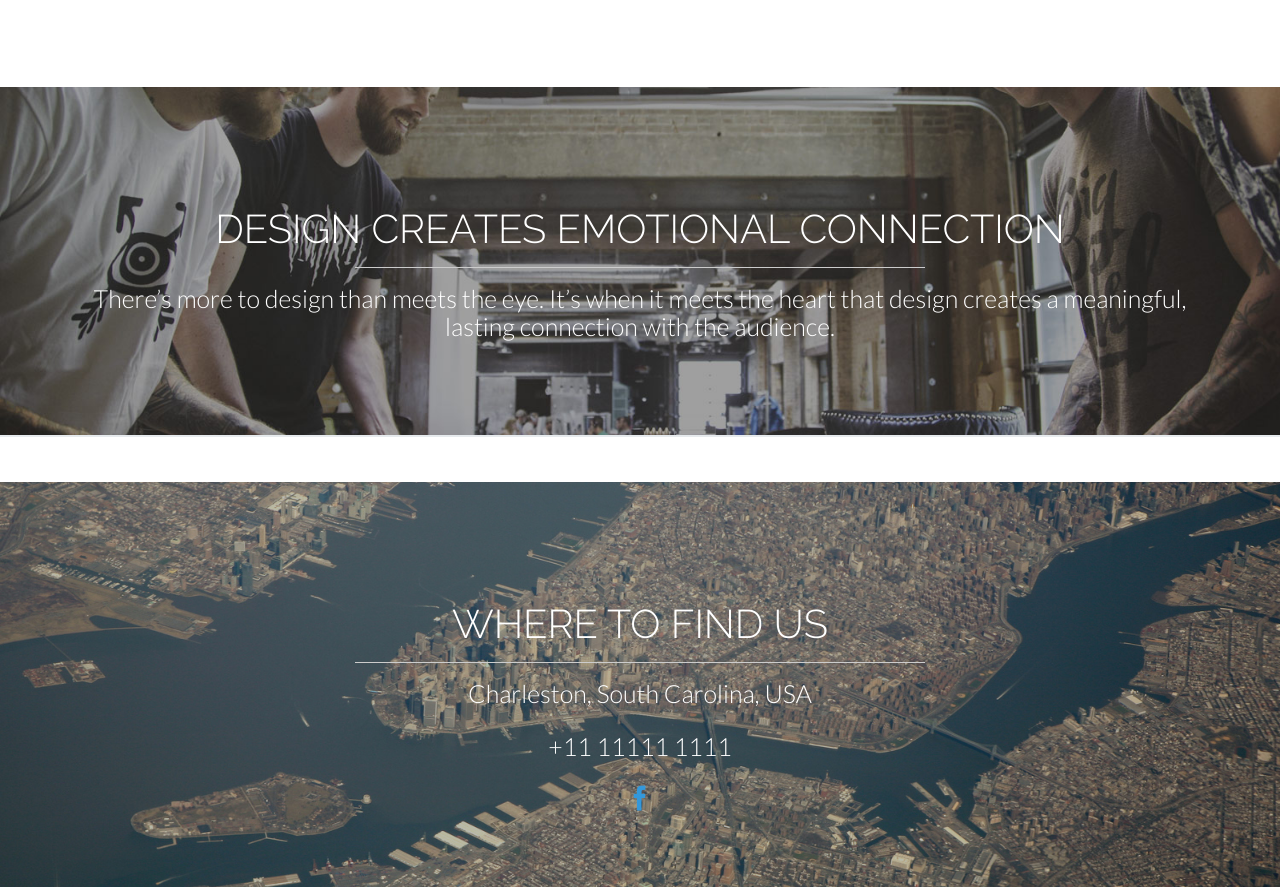
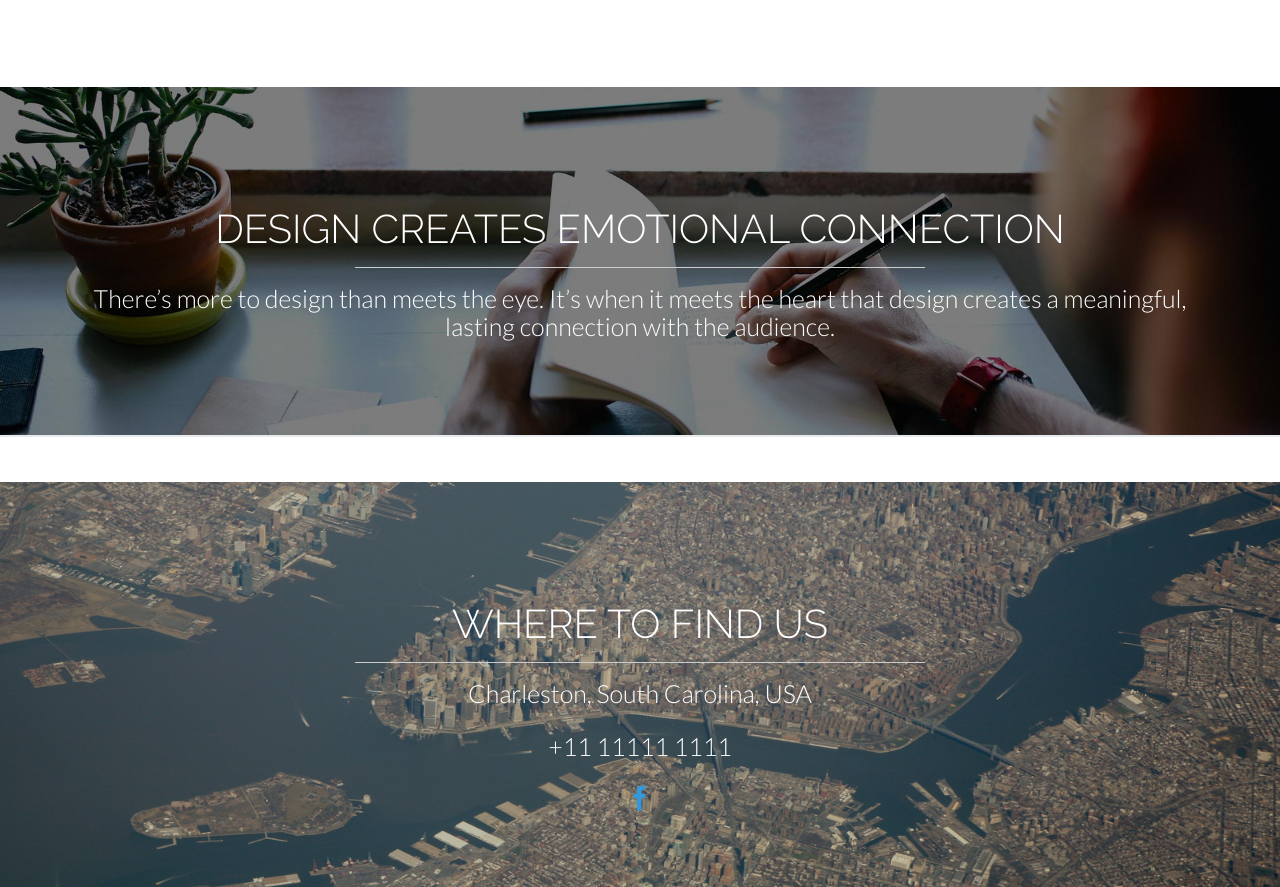
Before and after one commit to joebalabag/okasys, a plain HTML site: page index.html in a window 1280 px wide. Shown: the part 6814-7701 px from the top of the page. Drawn offline with Linux system fonts and the light colour scheme.

Commit message:
Update index.html

```diff
--- a/index.html
+++ b/index.html
@@ -458,7 +458,7 @@
 	</div><!-- /container -->
 
 		<!-- ==== SECTION DIVIDER4 ==== -->
-		<section class="section-divider textdivider divider4">
+		<section class="section-divider textdivider divider5">
 			<div class="container">
 				<h1>DESIGN CREATES EMOTIONAL CONNECTION</h1>
 				<hr>
```
